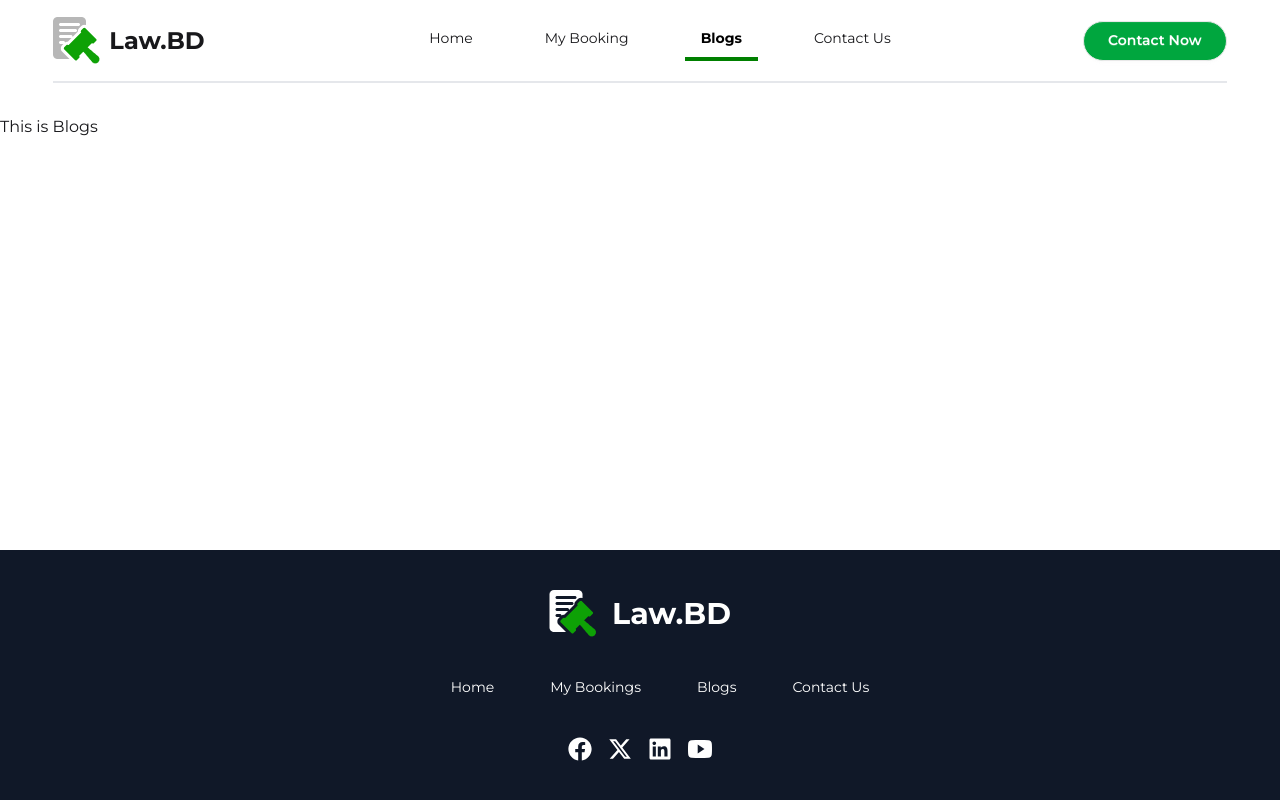
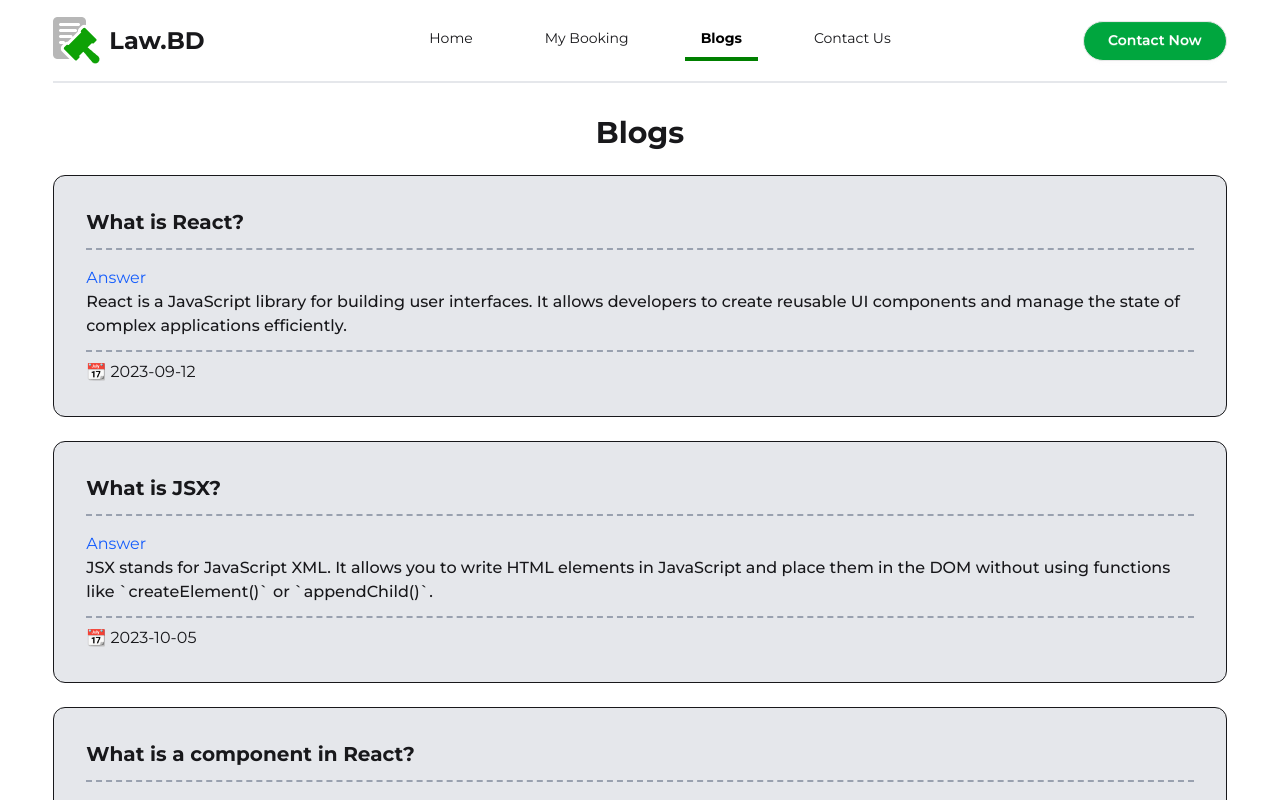
Before and after one commit to mdmhrz/law-bd, a React (Vite) app: page /blogs in a window 1280 px wide. Shown: the top 800 px of the page. Built offline with nearby package versions, Linux system fonts and the light colour scheme.

Commit message:
Blog section updated

```diff
--- /dev/null
+++ b/public/blog.json
@@ -0,0 +1,52 @@
+[
+    {
+        "question": "What is React?",
+        "answer": "React is a JavaScript library for building user interfaces. It allows developers to create reusable UI components and manage the state of complex applications efficiently.",
+        "date": "2023-09-12"
+    },
+    {
+        "question": "What is JSX?",
+        "answer": "JSX stands for JavaScript XML. It allows you to write HTML elements in JavaScript and place them in the DOM without using functions like `createElement()` or `appendChild()`.",
+        "date": "2023-10-05"
+    },
+    {
+        "question": "What is a component in React?",
+        "answer": "A component is a reusable piece of UI in React. It can be either a class-based component or a functional component and it encapsulates markup, logic, and styling.",
+        "date": "2023-11-18"
+    },
+    {
+        "question": "What is the difference between props and state?",
+        "answer": "Props are read-only and passed to the component by the parent, while state is managed within the component and can change over time.",
+        "date": "2023-12-02"
+    },
+    {
+        "question": "What are hooks in React?",
+        "answer": "Hooks are functions that let you use state and other React features in functional components. Common hooks include useState, useEffect, and useContext.",
+        "date": "2024-01-20"
+    },
+    {
+        "question": "What is useEffect used for?",
+        "answer": "The useEffect hook lets you perform side effects in function components, such as fetching data, updating the DOM, or setting up subscriptions.",
+        "date": "2024-02-15"
+    },
+    {
+        "question": "What is the virtual DOM?",
+        "answer": "The virtual DOM is a lightweight copy of the real DOM. React uses it to optimize updates by comparing changes (diffing) and applying only the necessary updates to the actual DOM.",
+        "date": "2024-03-07"
+    },
+    {
+        "question": "What is lifting state up in React?",
+        "answer": "Lifting state up refers to moving state to a common ancestor component so that multiple child components can share and sync data.",
+        "date": "2024-04-10"
+    },
+    {
+        "question": "What is React Router?",
+        "answer": "React Router is a standard library for routing in React. It enables navigation among views of various components in a React application, using a single-page app architecture.",
+        "date": "2024-05-22"
+    },
+    {
+        "question": "How do you optimize performance in a React app?",
+        "answer": "Performance can be optimized by using techniques like memoization (React.memo), code-splitting, lazy loading, avoiding unnecessary re-renders, and using the useCallback and useMemo hooks.",
+        "date": "2024-06-01"
+    }
+]
--- a/src/Routes/Routes.jsx
+++ b/src/Routes/Routes.jsx
@@ -25,6 +25,7 @@ export const router = createBrowserRouter([
             },
             {
                 path: '/blogs',
+                loader: () => fetch('/blog.json'),
                 Component: Blogs
             },
             {
--- /dev/null
+++ b/src/pages/Blog/Blog.jsx
@@ -0,0 +1,14 @@
+import React from 'react';
+
+const Blog = ({ data }) => {
+    return (
+        <div className='border bg-gray-200 rounded-xl p-8 mb-6'>
+            <h1 className='text-xl font-bold border-b-2 border-dashed pb-3 border-gray-400 mb-4'>{data.question}</h1>
+            <p className='text-blue-600'>Answer</p>
+            <p className='border-b-2 border-dashed pb-3 border-gray-400 mb-2 font-medium'>{data.answer}</p>
+            <p>📆 {data.date}</p>
+        </div>
+    );
+};
+
+export default Blog;
--- a/src/pages/Blogs/Blogs.jsx
+++ b/src/pages/Blogs/Blogs.jsx
@@ -1,9 +1,18 @@
 import React from 'react';
+import { useLoaderData } from 'react-router';
+import Blog from '../Blog/Blog';
 
 const Blogs = () => {
+    const data = useLoaderData();
+
     return (
-        <div>
-            This is Blogs
+        <div className='max-w-11/12 mx-auto'>
+            <h1 className='text-center font-bold text-3xl mb-6'>Blogs</h1>
+            <div>
+                {
+                    data.map((blog, index) => <Blog key={index} data={blog}></Blog>)
+                }
+            </div>
         </div>
     );
 };
```
